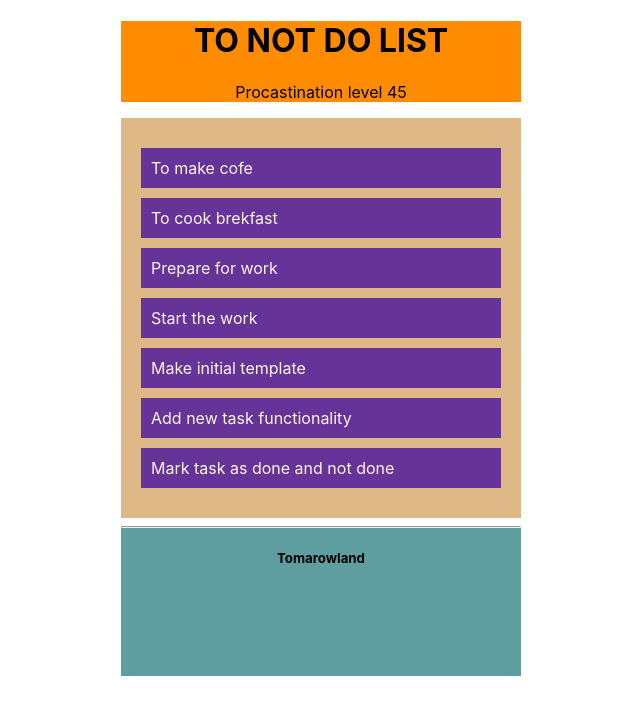
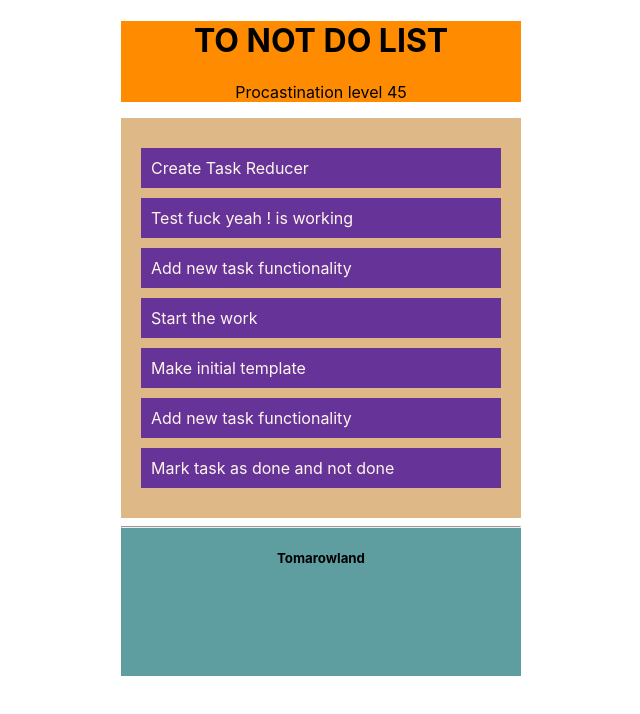
Before and after one commit to Damascan-Alex/to-not-do-list, a React (Create React App) app: page / in a window 1280 px wide. Shown: the top 714 px of the page, without its empty margins (319-959 px from the left). Built offline with nearby package versions, Linux system fonts and the light colour scheme.

Commit message:
3.finish to implement redux-store- list is rendered from redux now, thanks to conenct!

```diff
--- a/package.json
+++ b/package.json
@@ -11,6 +11,7 @@
     "react-dom": "^16.13.1",
     "react-redux": "^7.2.0",
     "react-scripts": "3.4.1",
+    "redux": "^4.0.5",
     "redux-form": "^8.3.6"
   },
   "scripts": {
--- a/src/App.js
+++ b/src/App.js
@@ -1,6 +1,7 @@
 import React, { memo } from "react";
 import s from "./App.module.css";
-import TaskList from "./components/taskList";
+import TaskList from "./components/TaskList";
+import TaskListContainer from "./components/TaskListContainer";
 
 
 
@@ -26,7 +27,7 @@ class App extends React.Component {
           <h1>TO NOT DO LIST</h1>
           <p>Procastination level {this.state.procastinationIndex}</p>
         </div>
-        <TaskList state= {this.state} />
+        <TaskListContainer />
       </div>
     );
   }
--- a/src/components/taskList.jsx
+++ b/src/components/TaskList.jsx
@@ -1,12 +1,14 @@
+//Task list render all task including those for next day
+
 import React from "react";
 import Task from "./task/task";
-import s from './taskList.module.css'
+import s from "./taskList.module.css";
 
 const TaskList = (props) => {
   return (
     <div>
       <div className={s.taskList}>
-        {props.state.todayTasks.map((tsk) => (
+        {props.taskDivs.todayTasks.map((tsk) => (
           <Task task={tsk.task} />
         ))}
       </div>
@@ -19,4 +21,4 @@ const TaskList = (props) => {
   );
 };
 
-export default TaskList
+export default TaskList;
--- /dev/null
+++ b/src/components/TaskListContainer.jsx
@@ -0,0 +1,21 @@
+// this conect state from redux
+
+import TaskList from './TaskList'
+import { connect } from 'react-redux';
+import { newTaskCreator } from '../redux/task-reducer';
+
+let mapStateToProps = (state) => {
+
+    return {
+        taskDivs: state.taskDivs,
+
+    }
+}
+let mapDispatchToProps = (dispatch) => {
+    return {
+        // updateNewMessageBody: (body) => {dispatch(updateNewMessageBodyCreator(body))},
+        sendMessage: (addNewTask) => {dispatch(newTaskCreator(addNewTask))} // now send mesage will accept paramiter
+    }
+}
+
+export default connect(mapStateToProps, mapDispatchToProps)(TaskList)
--- a/src/index.js
+++ b/src/index.js
@@ -4,10 +4,13 @@ import "./index.css";
 import App from "./App";
 
 import * as serviceWorker from "./serviceWorker";
+import { Provider } from "react-redux";
+import store from "./redux/redux-store";
 
 ReactDOM.render(
-  <App />,
-
+  <Provider store={store}>
+    <App />
+  </Provider>,
   document.getElementById("root")
 );
 
--- a/src/redux/task-reducer.js
+++ b/src/redux/task-reducer.js
@@ -5,8 +5,8 @@ const CREATE_TASK = 'notDoTask/newTask/CREATE_TASK'
 let initialState= {
     todayTasks: [
         { task: "Create Task Reducer", id: 354, importance: 1, done: false},
-        { task: "To cook brekfast", id: 89, importance: 4 , done: false},
-        { task: "Prepare for work", id: 79, importance: 3 , done: false },
+        { task: "Test fuck yeah ! is working", id: 89, importance: 4 , done: false},
+        { task: "Add new task functionality", id: 79, importance: 3 , done: false },
         { task: "Start the work", id: 79, importance:  3 , done: false },
         { task: "Make initial template", id: 79, importance: 3, done: true },
         { task: "Add new task functionality", id: 79, importance: 3 , done: false },
```
Also changed, not shown: 1 other file (tests, documents, lock files or other folders).
